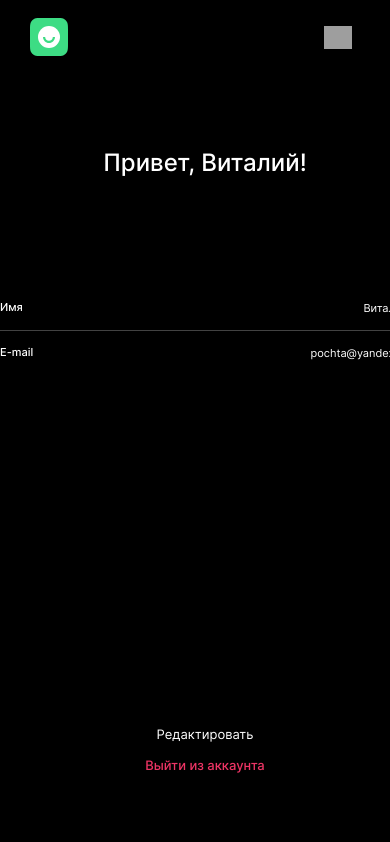
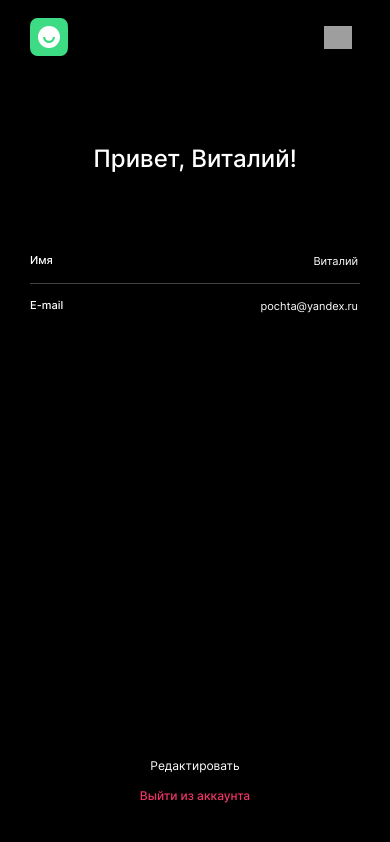
Before and after one commit to krylovis/movies-explorer-frontend, a React (Create React App) app: page /profile in a window 390 px wide. Built offline with nearby package versions, Linux system fonts and the light colour scheme; grey boxes are pictures that could not be loaded.

Commit message:
add media query for profile

```diff
--- a/src/components/ProfilePage/ProfilePage.css
+++ b/src/components/ProfilePage/ProfilePage.css
@@ -35,25 +35,62 @@
   gap: 24px;
 }
 
-.profile__submit-button {
+.profile__button {
   font-size: 13px;
-  font-weight: 400;
   line-height: normal;
-  color: white;
-
-  padding-bottom: 14px;
-  margin-top: auto;
   border-radius: 3px;
   background-color: transparent;
 }
 
-.profile__logout-button {
-  font-size: 13px;
+.profile__button_type_submit {
+  font-weight: 400;
+  color: white;
+  margin-top: auto;
+  padding-bottom: 14px;
+}
+
+.profile__button_type_logout {
   font-weight: 500;
-  line-height: normal;
   color: #EE3465;
+  margin-top: auto;
+}
 
-  margin-top: auto;
-  border-radius: 3px;
-  background-color: transparent;
+@media screen and (max-width: 768px) {
+  .profile {
+    justify-content: center;
+    padding: 40px 0 70px;
+  }
+
+  .profile__content {
+    flex: none;
+  }
+
+  .profile__input-container {
+    padding-top: 96px;
+    padding-bottom: 210px;
+  }
+
+  .profile__button_type_logout {
+    margin: 0;
+  }
 }
+
+@media screen and (max-width: 470px) {
+  .profile {
+    justify-content: space-between;
+    padding: 70px 30px 40px;
+    width: 100%;
+  }
+
+  .profile__content {
+    flex: 1;
+  }
+
+  .profile__input-container {
+    padding-top: 80px;
+  }
+
+  .profile__button {
+    font-size: 12px;
+  }
+}
--- a/src/components/ProfilePage/ProfilePage.jsx
+++ b/src/components/ProfilePage/ProfilePage.jsx
@@ -33,10 +33,10 @@ export default function ProfilePage() {
           <InputTypeEmail values={values} handleChange={handleChange} isProfile={true} />
         </div>
 
-        <button className="button profile__submit-button" type="submit" aria-label="Редактировать">Редактировать</button>
+        <button className="button profile__button profile__button_type_submit" type="submit" aria-label="Редактировать">Редактировать</button>
       </form>
 
-      <button className="button profile__logout-button" type="button" aria-label="Выйти из аккаунта">Выйти из аккаунта</button>
+      <button className="button profile__button profile__button_type_logout" type="button" aria-label="Выйти из аккаунта">Выйти из аккаунта</button>
     </section >
   )
 }
```
